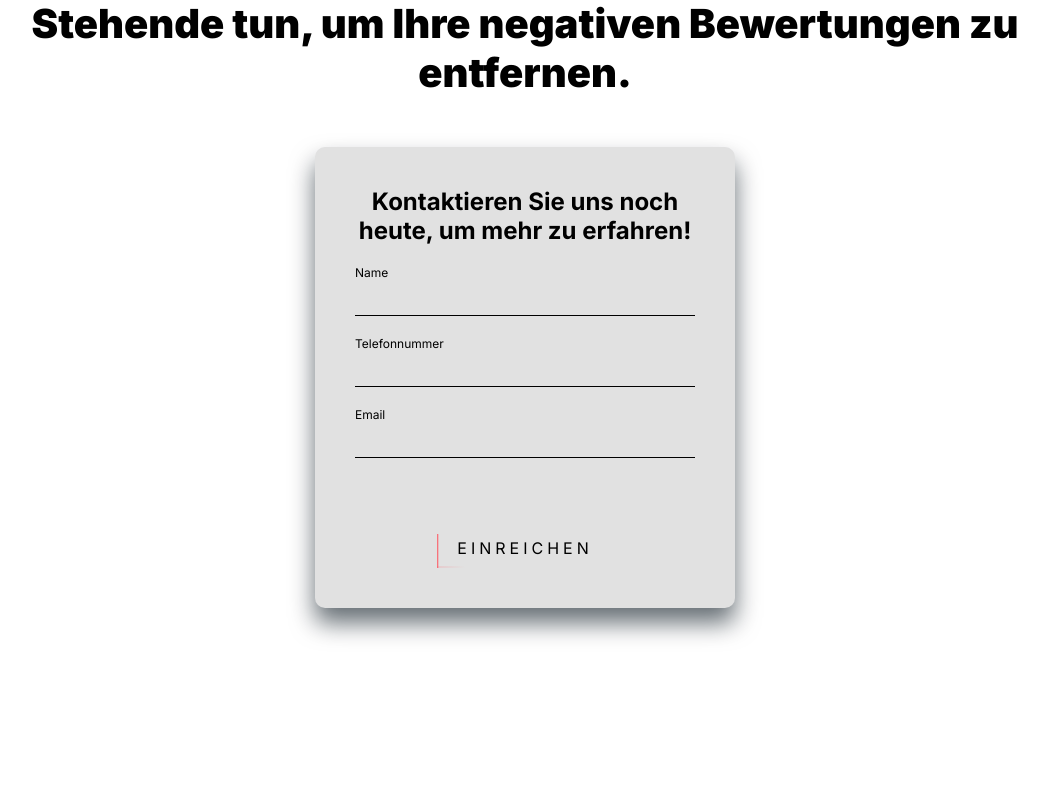
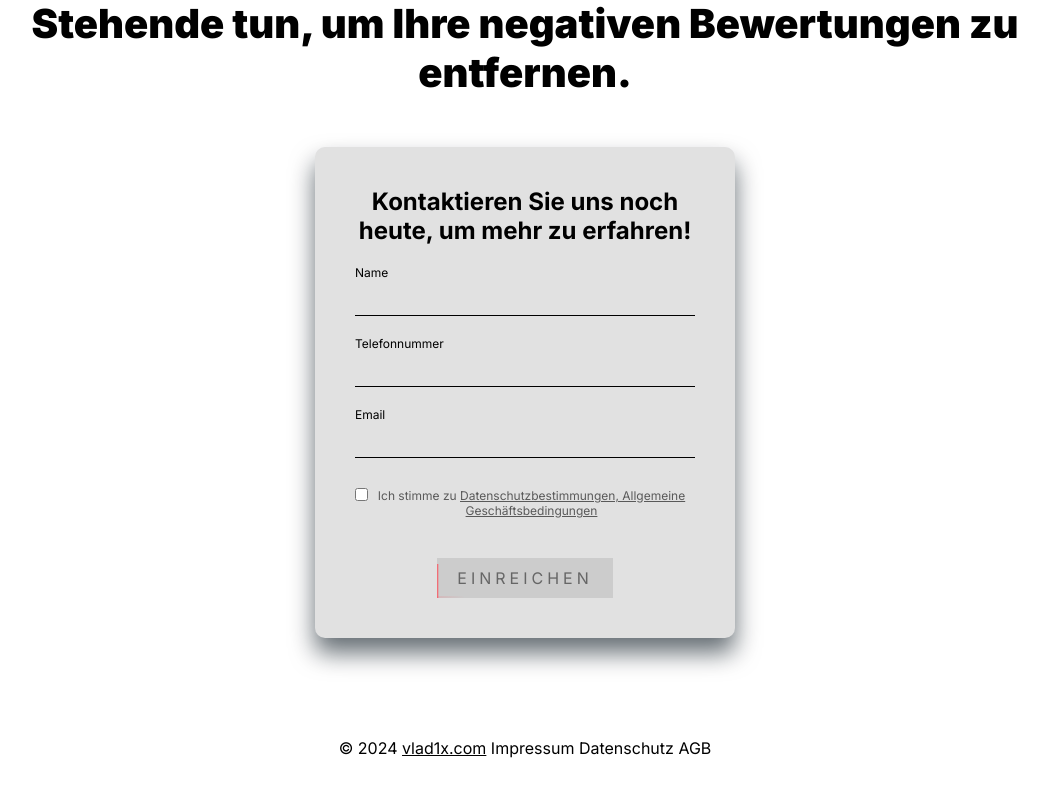
Before and after one commit to Vladikst/Removing-reviews, a React (Create React App) app in the folder my-app/: page / in a window 1280 px wide. Shown: the part 1830-2624 px from the top of the page, without its empty margins (115-1163 px from the left). Before the commit the page ends 2538 px from the top, so only its background shows below. Built offline with nearby package versions, Linux system fonts and the light colour scheme.

Commit message:
Added checkbox and created Footer

```diff
--- a/my-app/src/App.js
+++ b/my-app/src/App.js
@@ -1,4 +1,5 @@
 import React from 'react'
+import Footer from './Components/Footer'
 import Form from './Components/Form'
 import Header from './Components/Header'
 import Main from './Components/Main'
@@ -11,6 +12,7 @@ function App() {
 			<Main />
 			<Form />
 			<Modal />
+			<Footer />
 		</div>
 	)
 }
--- /dev/null
+++ b/my-app/src/Components/Footer.js
@@ -0,0 +1,13 @@
+import React from 'react'
+
+const Footer = () => {
+	return (
+		<>
+			<div className='footer__text'>
+				© 2024 <a href='#'>vlad1x.com</a> Impressum Datenschutz AGB
+			</div>
+		</>
+	)
+}
+
+export default Footer
--- a/my-app/src/Components/Form.js
+++ b/my-app/src/Components/Form.js
@@ -5,6 +5,7 @@ import Modal from './Modal'
 
 const Form = () => {
 	const [modalInfoIsOpen, setModalInfoOpen] = useState(false)
+	const [checkboxChecked, setCheckboxChecked] = useState(false)
 
 	const handleModalToggle = () => {
 		setModalInfoOpen(!modalInfoIsOpen)
@@ -88,9 +89,21 @@ const Form = () => {
 						) : null}
 					</div>
 
-					{/* // TODO тут будет чекбокс с конфд  */}
+					<div className='checkbox'>
+						<input
+							type='checkbox'
+							checked={checkboxChecked}
+							onChange={() => setCheckboxChecked(!checkboxChecked)}
+						/>
+						<div className='checkbox__text'>
+							Ich stimme zu{' '}
+							<a href=''>
+								Datenschutzbestimmungen, Allgemeine Geschäftsbedingungen
+							</a>
+						</div>
+					</div>
 
-					<button type='submit'>
+					<button type='submit' disabled={!checkboxChecked} className='btn'>
 						<span className='btn-anim1'></span>
 						<span className='btn-anim2'></span>
 						<span className='btn-anim3'></span>
--- /dev/null
+++ b/my-app/src/style/footer.scss
@@ -0,0 +1,6 @@
+.footer__text {
+	margin-bottom: 40px;
+	a {
+		color: #000;
+	}
+}
--- a/my-app/src/style/form.scss
+++ b/my-app/src/style/form.scss
@@ -181,6 +181,31 @@ h2 {
 	margin-bottom: 0;
 }
 
+.checkbox {
+	display: flex;
+	align-items: flex-start;
+}
+
+.checkbox__text {
+	font-size: 12px;
+	opacity: 0.6;
+	a {
+		color: #000;
+	}
+}
+
+button[disabled] {
+	background-color: #ccc;
+	color: #666;
+	cursor: not-allowed;
+}
+
+button.btn[disabled] {
+	background-color: #ccc;
+	color: #666;
+	cursor: not-allowed;
+}
+
 @media screen and (max-width: 457px) {
 	.header__box {
 		h2 {
--- a/my-app/src/style/index.scss
+++ b/my-app/src/style/index.scss
@@ -3,3 +3,4 @@
 @import 'main';
 @import 'form';
 @import 'modal';
+@import 'footer';
```
